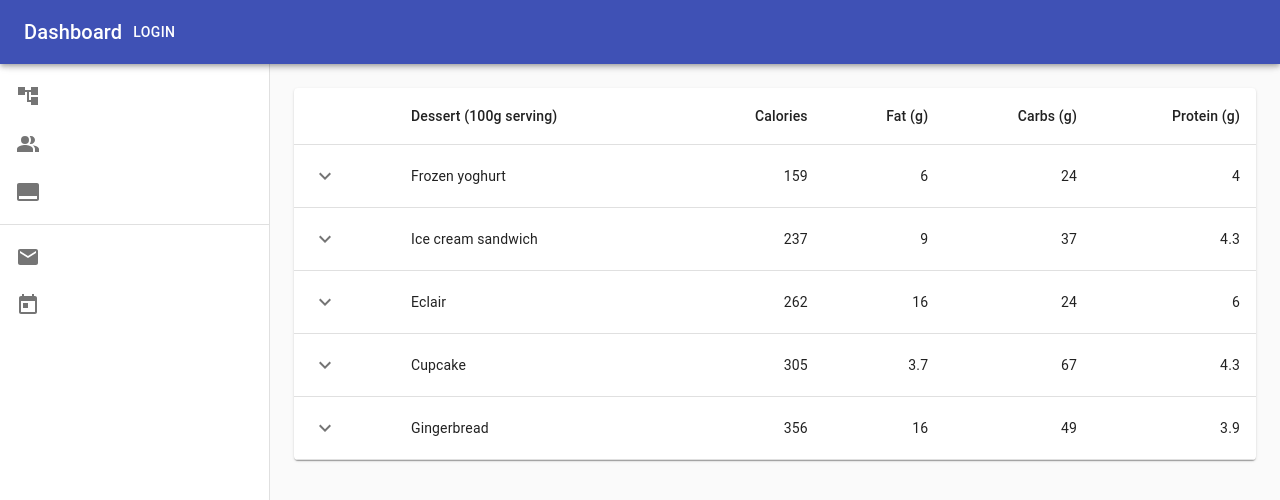
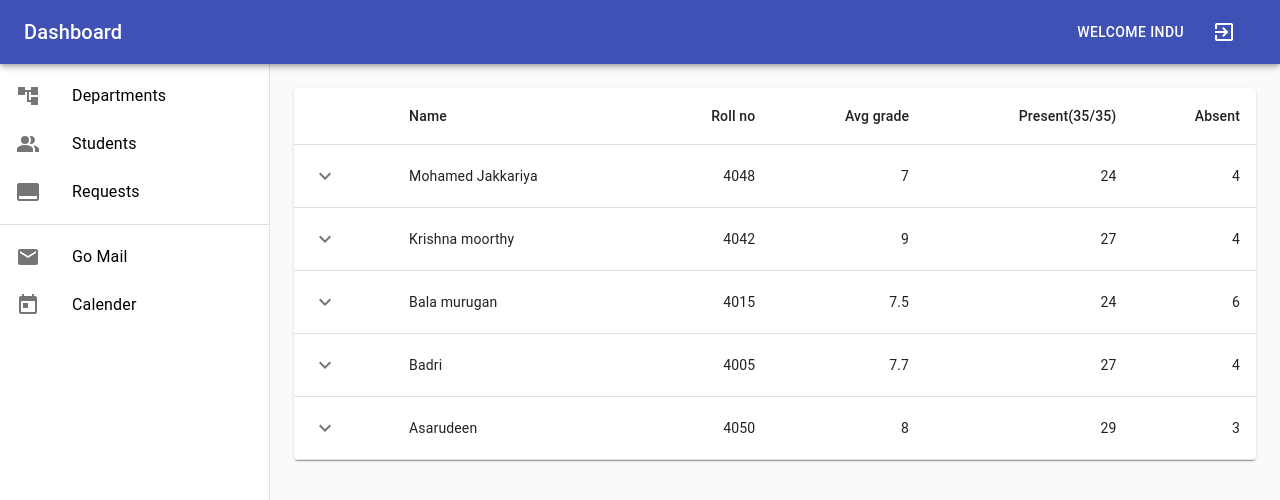
Before and after one commit to MohamedJakkariya/University-management-system, a React (Create React App) app in the folder client/: page /staff/dashboard/students in a window 1280 px wide. Shown: the top 500 px of the page. Built offline with nearby package versions, Linux system fonts and the light colour scheme.

Commit message:
modified student info dashboard

```diff
--- a/client/src/App.js
+++ b/client/src/App.js
@@ -4,7 +4,6 @@ import { Switch, Route, BrowserRouter as Router } from 'react-router-dom';
 
 import Login from './Components/Auth/login';
 import { Dashboard } from './Components/Staff';
-// import StudentData from './Components/Staff/StudentData';
 
 function App() {
 	return (
@@ -16,9 +15,6 @@ function App() {
 
 					{/* Go to staff dashboard  */}
 					<Route path='/staff/dashboard' component={Dashboard} />
-
-					{/* Go to staff student details  */}
-					{/* <Route path='/staff/student' component={StudentData} /> */}
 				</Switch>
 			</Router>
 		</div>
--- a/client/src/Components/Staff/Dashboard.js
+++ b/client/src/Components/Staff/Dashboard.js
@@ -13,7 +13,6 @@ import ListItem from '@material-ui/core/ListItem';
 import ListItemIcon from '@material-ui/core/ListItemIcon';
 import ListItemText from '@material-ui/core/ListItemText';
 import PeopleAltIcon from '@material-ui/icons/PeopleAlt';
-// import SupervisedUserCircleIcon from '@material-ui/icons/SupervisedUserCircle';
 import CallToActionIcon from '@material-ui/icons/CallToAction';
 import AccountTreeIcon from '@material-ui/icons/AccountTree';
 import EmailIcon from '@material-ui/icons/Email';
@@ -21,6 +20,8 @@ import TodayIcon from '@material-ui/icons/Today';
 import Button from '@material-ui/core/Button';
 import { BrowserRouter as Router, Route, Link } from 'react-router-dom';
 import StudentData from './StudentData';
+import ExitToAppIcon from '@material-ui/icons/ExitToApp';
+import Box from '@material-ui/core/Box';
 
 const drawerWidth = 270;
 
@@ -29,8 +30,12 @@ const useStyles = makeStyles((theme) => ({
 		display: 'flex',
 	},
 	appBar: {
-		flexGrow: 1,
 		zIndex: theme.zIndex.drawer + 1,
+	},
+	toolBar: {
+		display: 'flex',
+		justifyContent: 'space-between',
+		alignItems: 'center',
 	},
 	drawer: {
 		width: drawerWidth,
@@ -48,7 +53,7 @@ const useStyles = makeStyles((theme) => ({
 	},
 	link: {
 		textDecoration: 'none',
-		color: 'white',
+		color: 'black',
 	},
 }));
 
@@ -59,11 +64,16 @@ export default function Dashboard() {
 		<div className={classes.root}>
 			<CssBaseline />
 			<AppBar position='fixed' className={classes.appBar}>
-				<Toolbar>
+				<Toolbar className={classes.toolBar}>
 					<Typography edge='start' variant='h6' noWrap>
 						Dashboard
 					</Typography>
-					<Button color='inherit'>Login</Button>
+					<Box>
+						<Button color='inherit'>Welcome Indu</Button>
+						<Button color='inherit'>
+							<ExitToAppIcon />
+						</Button>
+					</Box>
 				</Toolbar>
 			</AppBar>
 			<Drawer
@@ -76,14 +86,6 @@ export default function Dashboard() {
 				<div className={classes.drawerContainer}>
 					<Router>
 						<List>
-							{/* <Link  className={classes.link}>
-								<ListItem button>
-									<ListItemIcon>
-										<SupervisedUserCircleIcon />
-									</ListItemIcon>
-									<ListItemText primary='Faculties' />
-								</ListItem>
-							</Link> */}
 							<Link className={classes.link}>
 								<ListItem button>
 									<ListItemIcon>
--- a/client/src/Components/Staff/StudentData.js
+++ b/client/src/Components/Staff/StudentData.js
@@ -122,11 +122,11 @@ Row.propTypes = {
 };
 
 const rows = [
-	createData('Frozen yoghurt', 159, 6.0, 24, 4.0, 3.99),
-	createData('Ice cream sandwich', 237, 9.0, 37, 4.3, 4.99),
-	createData('Eclair', 262, 16.0, 24, 6.0, 3.79),
-	createData('Cupcake', 305, 3.7, 67, 4.3, 2.5),
-	createData('Gingerbread', 356, 16.0, 49, 3.9, 1.5),
+	createData('Mohamed Jakkariya', 4048, 7.0, 24, 4),
+	createData('Krishna moorthy', 4042, 9.0, 27, 4),
+	createData('Bala murugan', 4015, 7.5, 24, 6),
+	createData('Badri', 4005, 7.7, 27, 4),
+	createData('Asarudeen', 4050, 8.0, 29, 3),
 ];
 
 export default function StudentData() {
@@ -136,11 +136,11 @@ export default function StudentData() {
 				<TableHead>
 					<TableRow>
 						<TableCell />
-						<TableCell>Dessert (100g serving)</TableCell>
-						<TableCell align='right'>Calories</TableCell>
-						<TableCell align='right'>Fat&nbsp;(g)</TableCell>
-						<TableCell align='right'>Carbs&nbsp;(g)</TableCell>
-						<TableCell align='right'>Protein&nbsp;(g)</TableCell>
+						<TableCell>Name</TableCell>
+						<TableCell align='right'>Roll no</TableCell>
+						<TableCell align='right'>Avg grade</TableCell>
+						<TableCell align='right'>Present(35/35)</TableCell>
+						<TableCell align='right'>Absent</TableCell>
 					</TableRow>
 				</TableHead>
 				<TableBody>
```
